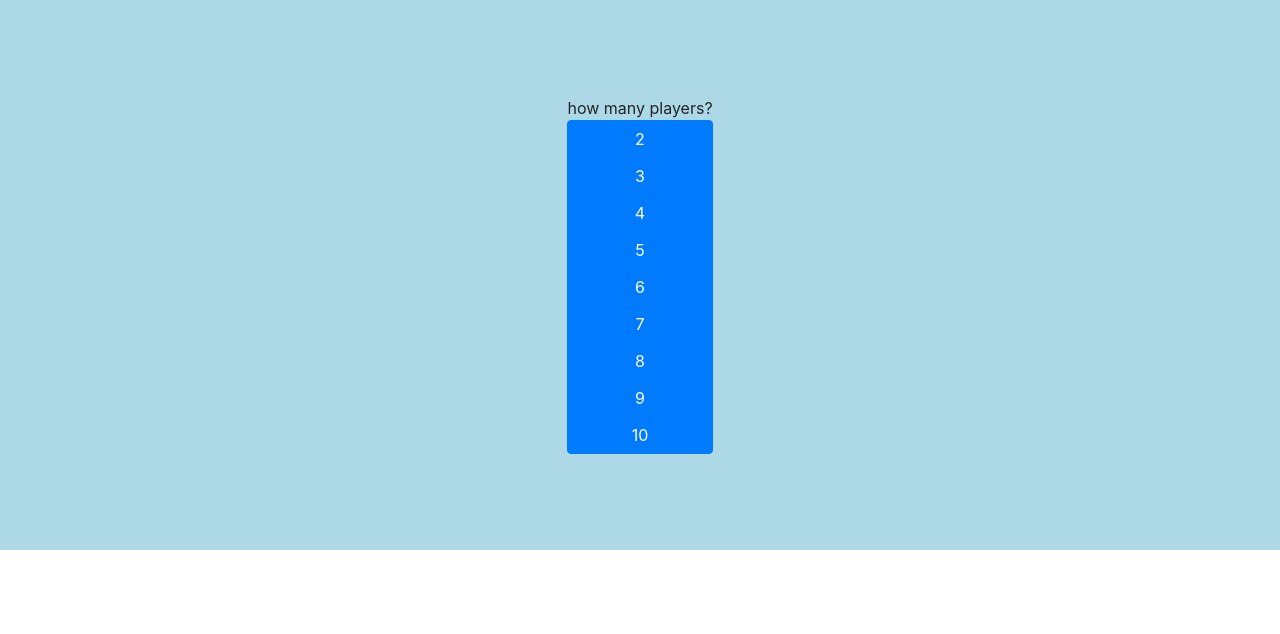
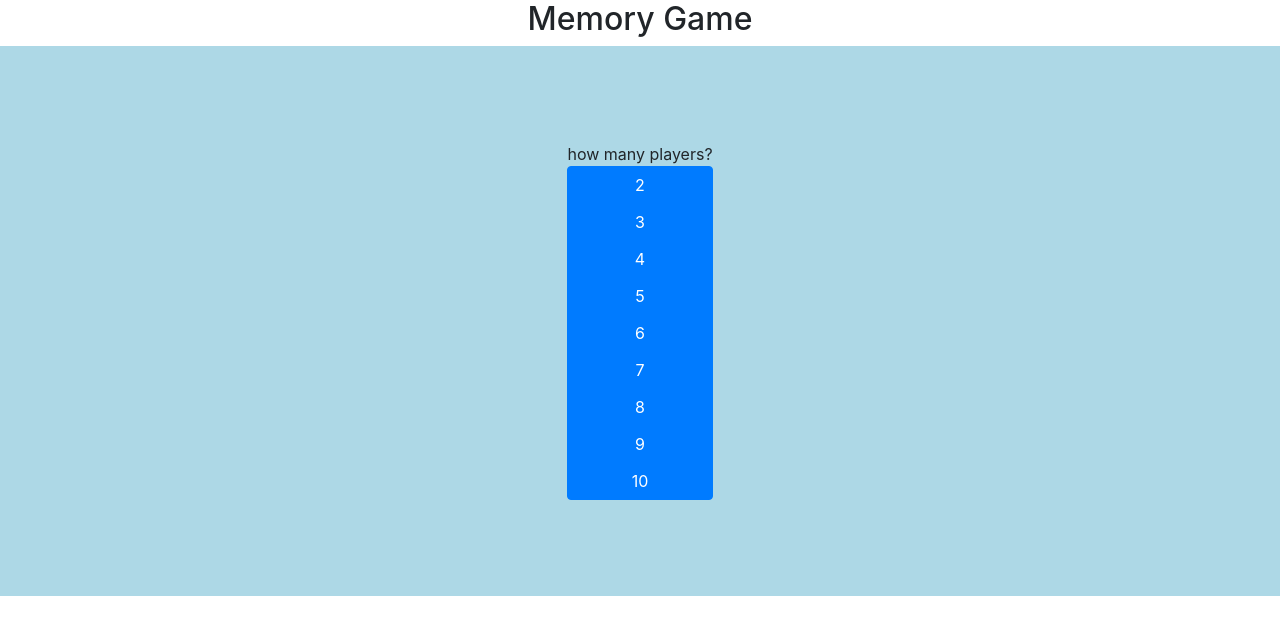
Before and after one commit to motyzk/MemoryGame, a plain HTML site: page index.html in a window 1280 px wide. Drawn offline with nearby package versions, Linux system fonts and the light colour scheme.

Commit message:
headline

```diff
--- a/index.html
+++ b/index.html
@@ -7,9 +7,9 @@
     <link href="bootstrap-3.3.6-dist/css/bootstrap.min.css" rel="stylesheet">
 </head>
 <body>
+    <h2>Memory Game</h2>
     <div class="bodyc">
         <div class="vertical-container">
-            <div>
             <div class="btn-group-vertical choose-num-of-players">
                 how many players?
                 <button type="button" class="btn btn-primary">2</button>
@@ -22,7 +22,6 @@
                 <button type="button" class="btn btn-primary">9</button>
                 <button type="button" class="btn btn-primary">10</button>
             </div>
-            </div>
             <div id="cont" hidden>
                 <div class="points-block"></div>
                 <div class="points-block"></div>
--- a/style.css
+++ b/style.css
@@ -36,3 +36,7 @@
 .bodyc {
     background-color: lightblue;
 }
+
+h2 {
+    text-align: center;
+}
```
Lines whose indentation alone changed are shown as unchanged.
